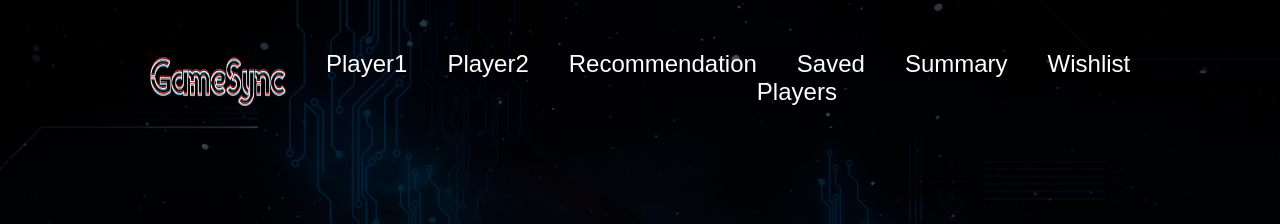
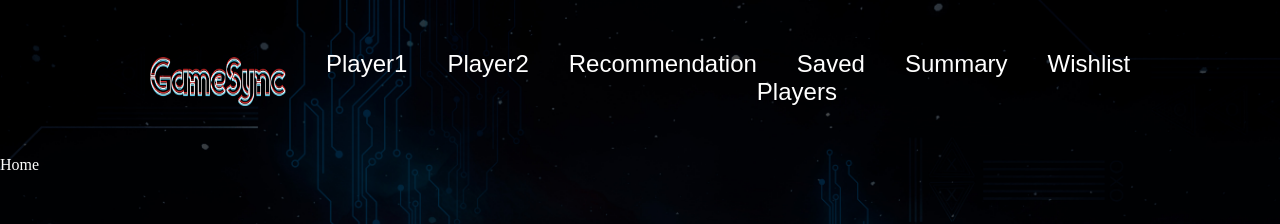
Before and after one commit to Alan-Chumbley/Gaming-scheduler, a React (Vite) app: page / in a window 1280 px wide. Shown: the top 224 px of the page. Built offline with nearby package versions, Linux system fonts and the light colour scheme; a web font is replaced by a local one.

Commit message:
change all text to white

```diff
--- a/package.json
+++ b/package.json
@@ -26,6 +26,7 @@
     "eslint-plugin-react": "^7.33.2",
     "eslint-plugin-react-hooks": "^4.6.0",
     "eslint-plugin-react-refresh": "^0.4.5",
+    "tailwindcss": "^3.4.1",
     "vite": "^5.0.8"
   }
 }
--- a/src/index.css
+++ b/src/index.css
@@ -1,65 +1,3 @@
-/* :root {
-  font-family: Inter, system-ui, Avenir, Helvetica, Arial, sans-serif;
-
-  font-weight: 400;
-
-  color-scheme: light dark;
-  color: rgba(255, 255, 255, 0.87);
-  background-color: #242424;
-
-
-}
-* {
-  box-sizing: border-box;
-}
-a {
-  font-weight: 500;
-  color: #646cff;
-  text-decoration: inherit;
-}
-a:hover {
-  color: #535bf2;
-}
-
-
-
-.nav {
-  background-color: #242424;
-  color:#646cff;
-  display: flex;
-  justify-content: space-between;
-  align-items: stretch;
-
-  gap: 2rem;
-  padding: 0 1rem;
-
-
-}
-.nav ul {
-  padding: 0;
-  margin:0;
-  list-style: none;
-  display: flex;
-  gap: 1rem;
-}
-
-.site-title {
-  font-size: 2rem;
-}
-
-.nav a {
-  text-decoration: none;
-  height: 100%;
-  display: flex;
-  align-items: center;
-  padding:0.25rem ;
-}
-
-.container{
-  margin: 1rem;
-  text-align: center;
-} */
-
 :root {
   --main: "abolition", sans-serif; /* example: Player 1 */
   --mainSoft: "abolition-soft", sans-serif;
@@ -77,4 +15,5 @@ a:hover {
   box-sizing: border-box;
   padding: 0;
   margin: 0;
+  color: white;
 }
```
Also changed, not shown: 1 other file (tests, documents, lock files or other folders).
